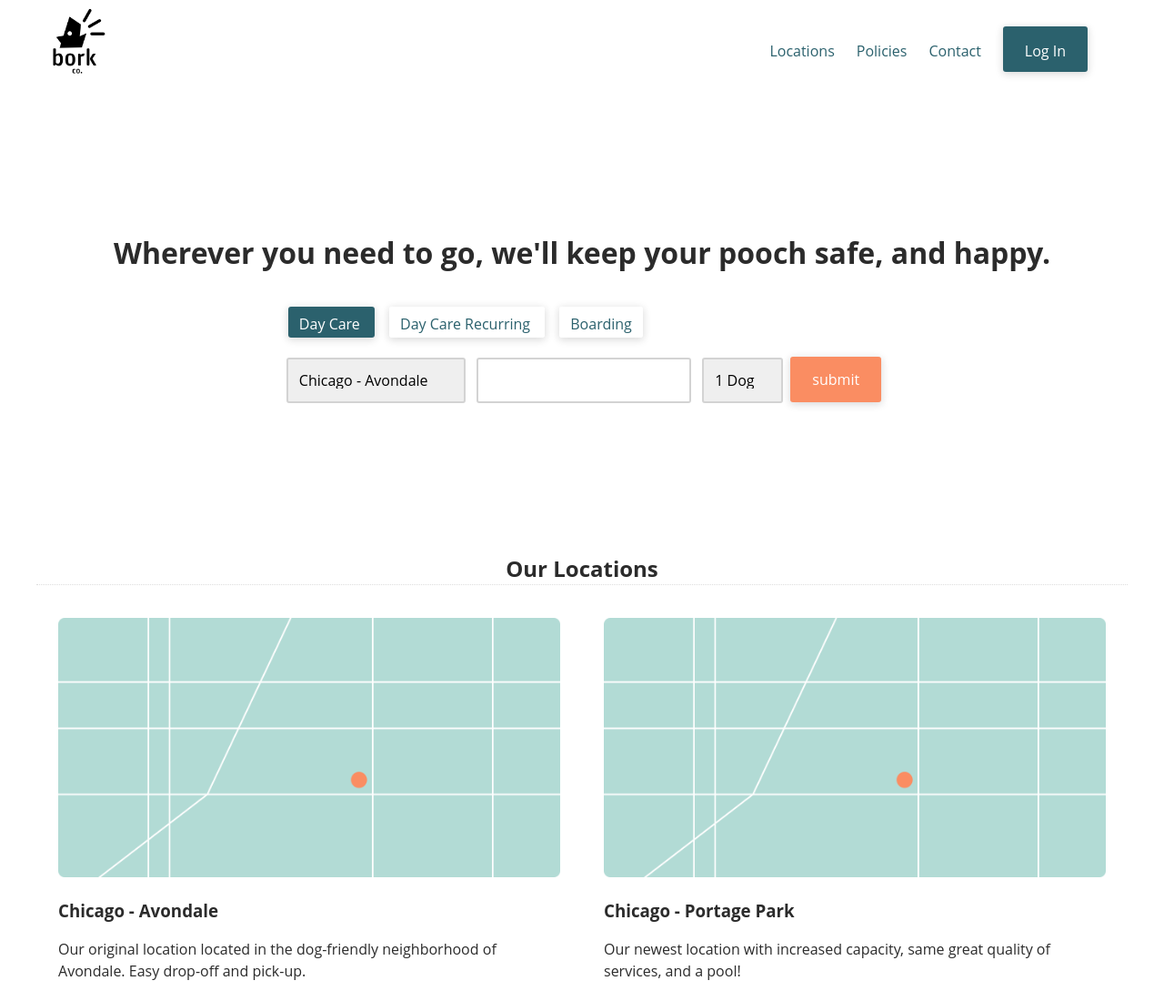
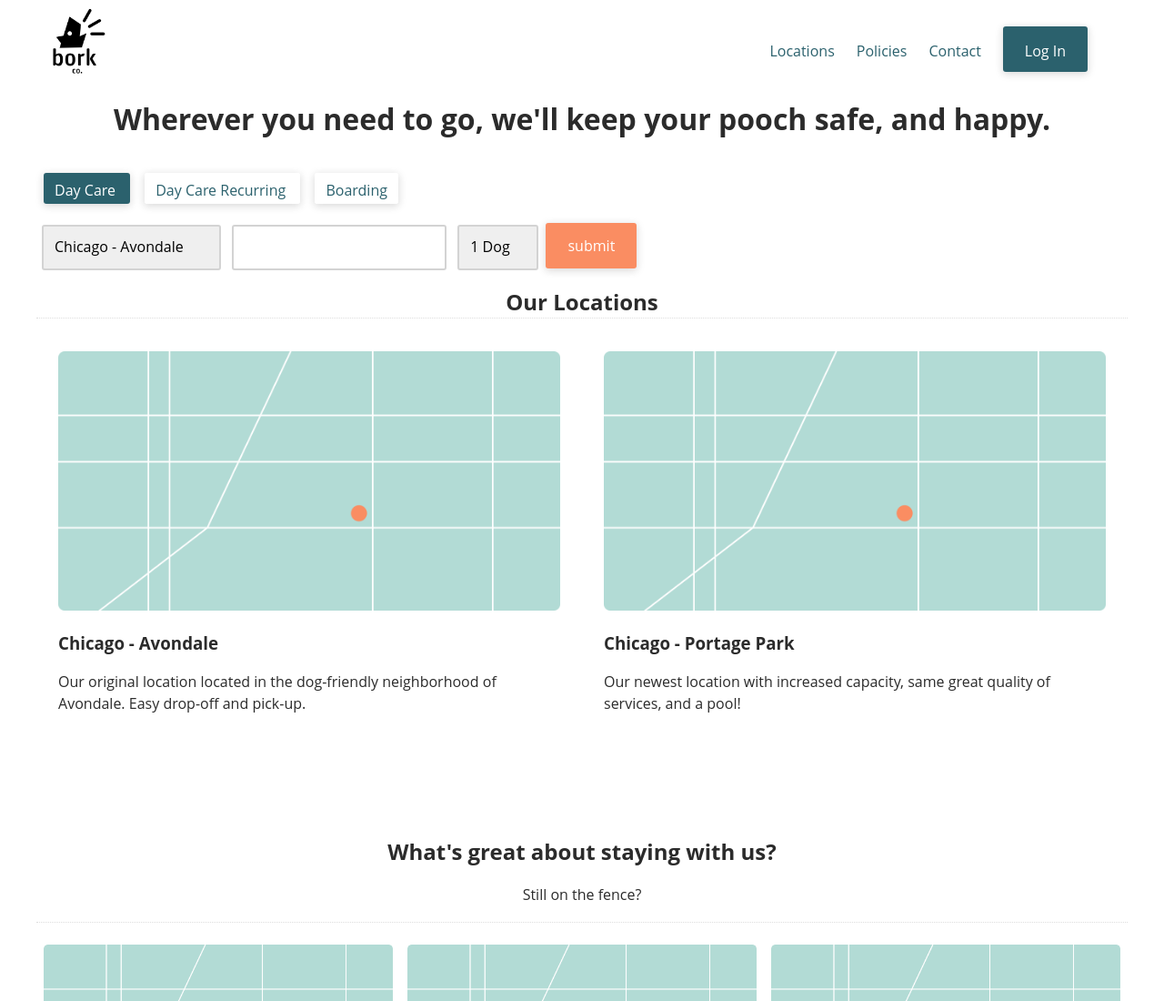
Before and after one commit to proxycase/ddc_website, a website: page src/index.html in a window 1280 px wide. Shown: the top 1100 px of the page at 91% size. Drawn offline with nearby package versions, Linux system fonts and the light colour scheme; files that its build step writes are made by us from their sources; a web font is replaced by a local one.

Commit message:
Move html css to normalize

```diff
--- a/src/scss/03_generic/normalize.scss
+++ b/src/scss/03_generic/normalize.scss
@@ -11,11 +11,26 @@
  *    IE on Windows Phone and in iOS.
  */
 
+// Changes applied to html - 10.29.19 HS
 html {
+  @include clearfix;
+
   box-sizing: border-box;
   line-height: 1.15; /* 1 */
   -ms-text-size-adjust: 100%; /* 2 */
   -webkit-text-size-adjust: 100%; /* 2 */
+
+  max-width: 1200px;
+  padding: 0 $spacing-medium;
+
+  margin: {
+    left: auto;
+    right: auto;
+  }
+
+  @media #{$medium-up} {
+    padding: 0;
+  }
 }
 
 *,
--- a/src/scss/05_objects/main.scss
+++ b/src/scss/05_objects/main.scss
@@ -1,21 +1,5 @@
-html {
-  @include clearfix;
-
-  max-width: 1200px;
-  padding: 0 20px;
-
-  margin: {
-    left: auto;
-    right: auto;
-  }
-
-  @media #{$medium-up} {
-    padding: 0;
-  }
-}
-
-.o-hero {
-  height: 500px;
+.o-main {
+  height: 80vh;
   display: flex;
   flex-direction: column;
   justify-content: center;
```
